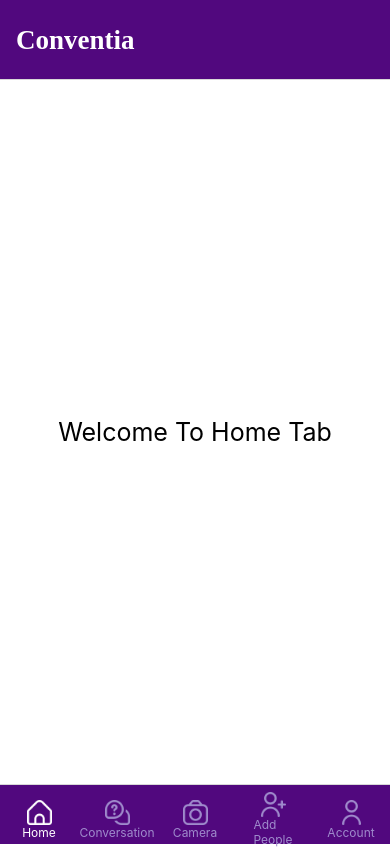
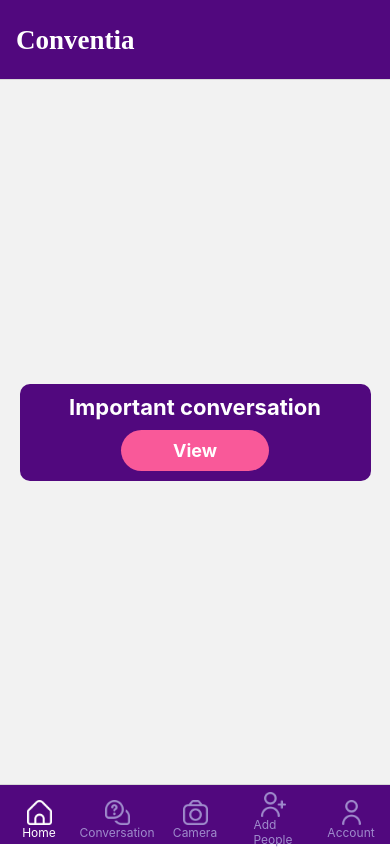
Before and after one commit to tharunkumar-15/Demo, a React Native app: screen /UserPage in a window 390 px wide. Built offline with nearby package versions, Linux system fonts and the light colour scheme.

Commit message:
Home tab changes is not yet done

```diff
--- a/package.json
+++ b/package.json
@@ -10,8 +10,8 @@
     "test": "jest"
   },
   "dependencies": {
+    "@firebase/firestore": "^3.8.3",
     "@motify/components": "^0.18.0",
-    "@firebase/firestore": "^3.8.3",
     "@react-native-async-storage/async-storage": "^1.17.11",
     "@react-native-firebase/app": "^17.3.2",
     "@react-native-firebase/storage": "^17.3.2",
@@ -30,11 +30,12 @@
     "react-native": "0.71.0",
     "react-native-audio-record": "^0.2.2",
     "react-native-audio-recorder-player": "^3.5.3",
+    "react-native-countup": "0.0.2",
     "react-native-fontawesome": "^7.0.0",
     "react-native-gesture-handler": "^2.9.0",
+    "react-native-image-crop-picker": "^0.39.0",
     "react-native-permissions": "^3.6.1",
     "react-native-reanimated": "^2.14.4",
-    "react-native-image-crop-picker": "^0.39.0",
     "react-native-safe-area-context": "^4.4.1",
     "react-native-screens": "^3.18.2",
     "react-native-sound": "^0.11.2",
--- /dev/null
+++ b/screens/HomeUserScreen.js
@@ -0,0 +1,19 @@
+import { StyleSheet, Text, View } from 'react-native'
+import React from 'react'
+import ImportantConversationCards from './ImportantConversationCards'
+
+export default function HomeUserScreen() {
+  return (
+    <View style={styles.homecontainer}>
+        <ImportantConversationCards/>
+    </View>
+  )
+}
+
+const styles = StyleSheet.create({
+    homecontainer:{
+        flex:1,
+        justifyContent:'center',
+        alignItems:'center',
+    }
+})
--- /dev/null
+++ b/screens/ImportantConversationCards.js
@@ -0,0 +1,41 @@
+import { StyleSheet, Text, View } from 'react-native'
+import React from 'react'
+import CustomButton from '../CustomButton'
+import { useNavigation } from '@react-navigation/native';
+export default function ImportantConversationCards() {
+    const navigation = useNavigation();
+  return (
+       <View style={styles.cards}>
+          <Text style={styles.title}>Important conversation</Text>
+          <CustomButton
+            buttonTitle='View'
+            buttonStyle={{
+                backgroundColor:"#f95999",
+                width:'45%',
+              }}
+              onPress={() => navigation.navigate('ImportantTab')}
+          />
+       </View>
+  )
+}
+
+const styles = StyleSheet.create({
+    convcardcontainer:{
+        flex:1,
+    },
+    cards:{
+        width: '90%',
+        borderRadius: 10,
+        backgroundColor: '#51087E',
+        marginTop: 15,
+        marginBottom: 15,
+        padding: 10,
+        alignItems:'center'
+    },
+    title:{
+        color:'white',
+        fontSize:22,
+        fontWeight:'bold'
+    },
+
+})
--- /dev/null
+++ b/screens/ImportantTab.js
@@ -0,0 +1,38 @@
+import {StyleSheet, Text, View} from 'react-native';
+import React,{useEffect} from 'react';
+import { collection, query, where, getDocs } from "firebase/firestore";
+import {db} from '../config';
+import {useSelector} from 'react-redux';
+
+export default function ImportantTab() {
+    const {user} = useSelector(state => state.useReducer);
+useEffect(()=>{
+   ReadData();
+},[])
+  const ReadData = async () => {
+    const q = query(collection(db,
+        'Users',
+        user,
+        'Relatives',
+        'uUvRiipoUTGqRSD6UAUF',
+        'RecordedConversation'
+        ), where('Important', '==', true));
+
+    const querySnapshot = await getDocs(q);
+    querySnapshot.forEach(doc => {
+      console.log(doc.id, ' => ', doc.data());
+    });
+  };
+  return (
+    <View>
+      <Text style={styles.Tabtext}>ImportantTab</Text>
+    </View>
+  );
+}
+
+const styles = StyleSheet.create({
+  Tabtext: {
+    fontSize: 20,
+    color: 'black',
+  },
+});
--- a/screens/UserPage.js
+++ b/screens/UserPage.js
@@ -1,29 +1,16 @@
 import React from 'react';
-import {View, Text, StyleSheet} from 'react-native';
-import { useSelector,useDispatch } from 'react-redux';
-import { setUser } from '../Redux/Actions';
+import {createStackNavigator} from '@react-navigation/stack';
+import ImportantTab from './ImportantTab';
+import HomeUserScreen from './HomeUserScreen';
 
 function UserPage() {
-  const { user} = useSelector(state => state.useReducer);
+  const Stack = createStackNavigator();
   return (
-    <View style={styles.usercontainer}>
-      <Text style={styles.welcometext}>Welcome To Home Tab</Text>
-      <Text style={{color:'black'}}>{user}</Text>
-    </View>
+    <Stack.Navigator screenOptions={{header: () => null}}>
+      <Stack.Screen name="HomeScreen" component={HomeUserScreen}/>
+      <Stack.Screen name="ImportantTab" component={ImportantTab} />
+    </Stack.Navigator>
   );
 }
 
 export default UserPage;
-
-const styles = StyleSheet.create({
-  usercontainer: {
-    flex: 1,
-    justifyContent: 'center',
-    alignItems: 'center',
-    backgroundColor: '#fff',
-  },
-  welcometext: {
-    fontSize: 25,
-    color: 'black',
-  },
-});
```
Also changed, not shown: screens/ConversationTab.js (+0 -14 lines), 1 other file (tests, documents, lock files or other folders).
